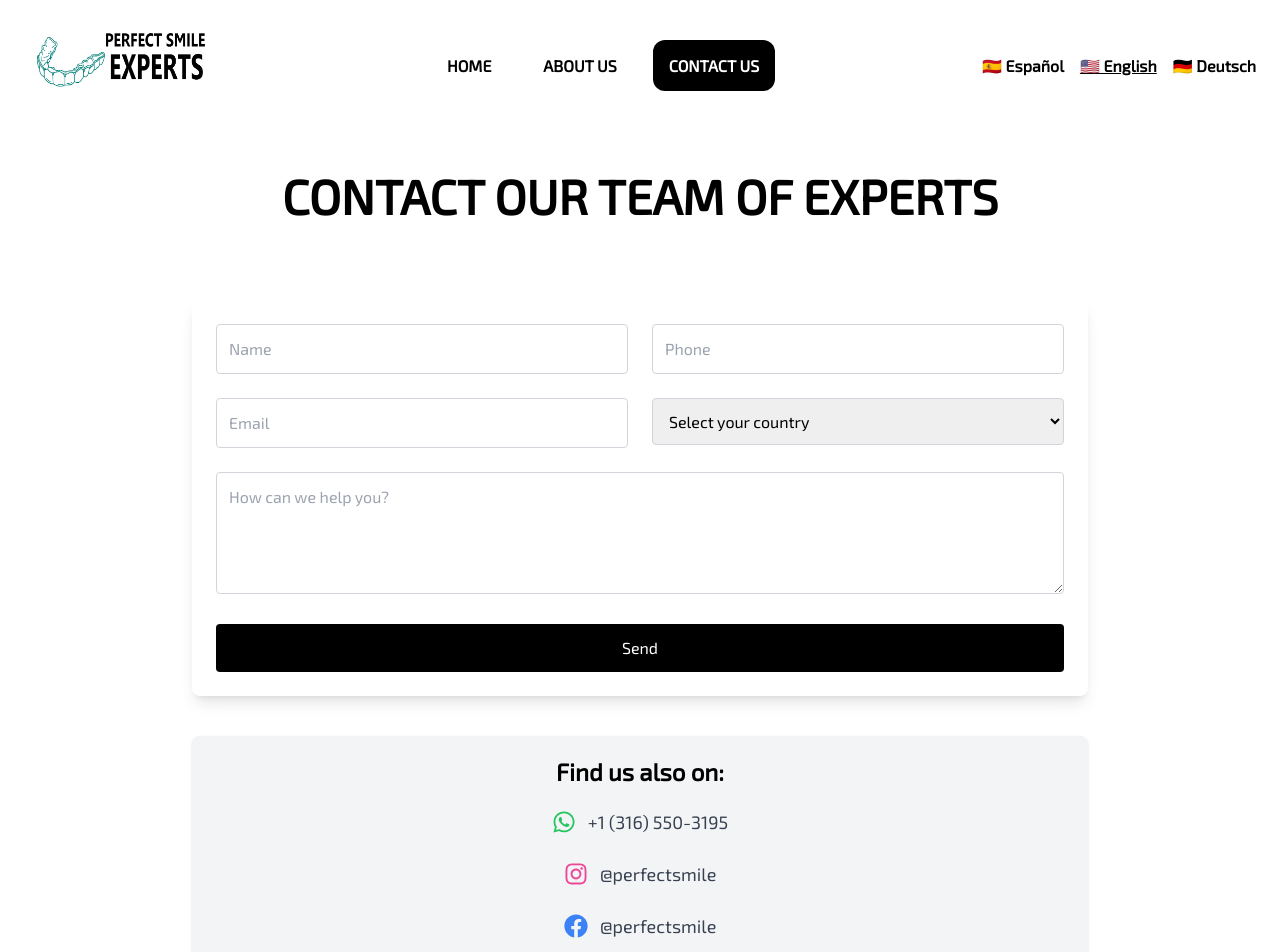
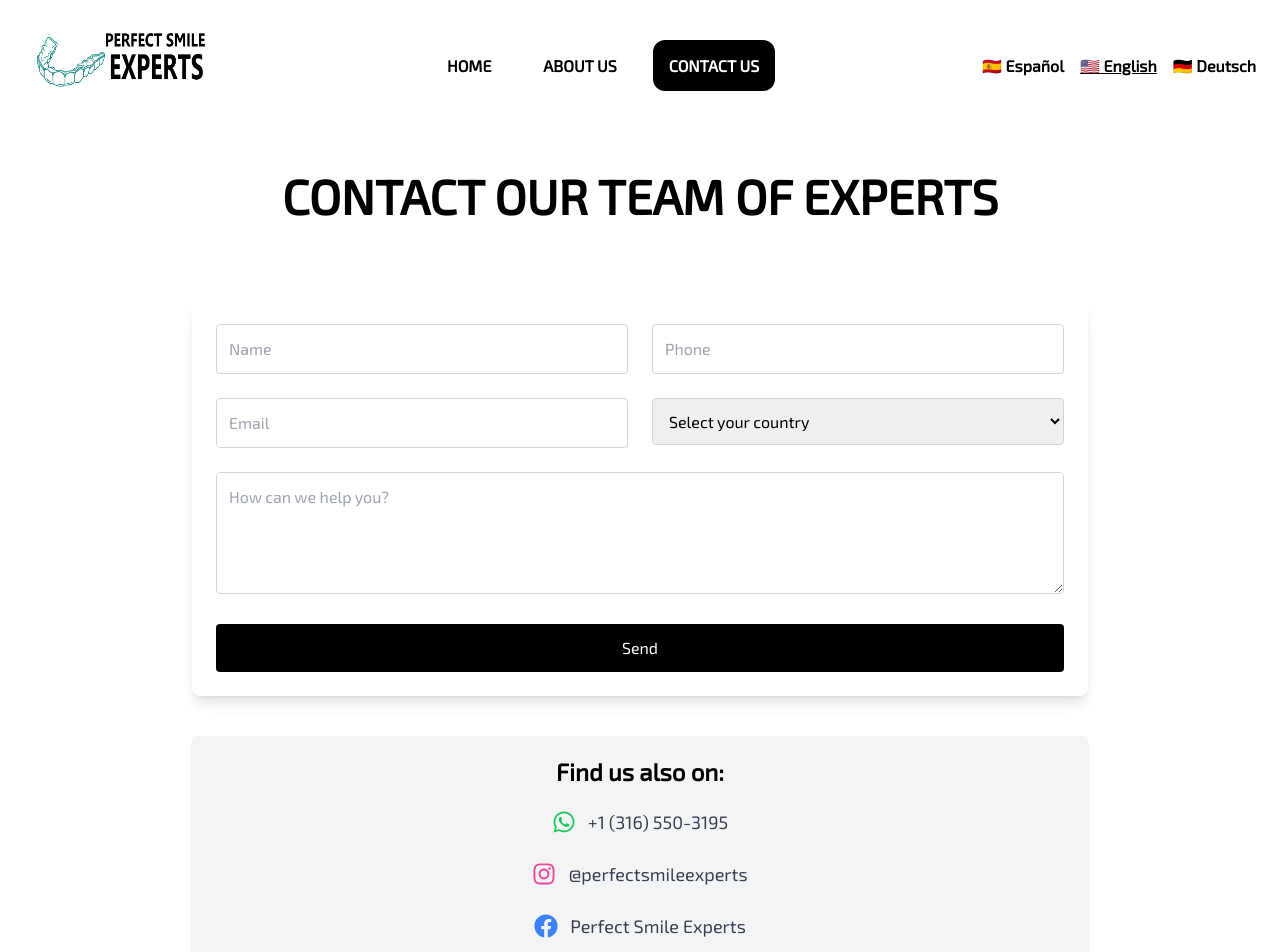
Before and after one commit to ReyPJ/PerfectSmile, a Next.js app: page /contact in a window 1280 px wide. Shown: the top 952 px of the page. Built offline with nearby package versions, Linux system fonts and the light colour scheme.

Commit message:
somechanges

```diff
--- a/app/contact/page.tsx
+++ b/app/contact/page.tsx
@@ -200,11 +200,11 @@ export default function Contact() {
                   </div>
                   <div className="flex items-center gap-3 text-lg font-medium text-gray-700">
                     <FaInstagram className="text-pink-500 text-2xl" />
-                    <span>@perfectsmile</span>
+                    <span>@perfectsmileexperts</span>
                   </div>
                   <div className="flex items-center gap-3 text-lg font-medium text-gray-700">
                     <FaFacebook className="text-blue-500 text-2xl" />
-                    <span>@perfectsmile</span>
+                    <span>Perfect Smile Experts</span>
                   </div>
                   <div className="flex items-center gap-3 text-lg font-medium text-gray-700">
                     <FaEnvelope className="text-gray-500 text-2xl" />
@@ -324,11 +324,11 @@ export default function Contact() {
                   </div>
                   <div className="flex items-center gap-3 text-lg font-medium text-gray-700">
                     <FaInstagram className="text-pink-500 text-2xl" />
-                    <span>@perfectsmile</span>
+                    <span>@perfectsmileexperts</span>
                   </div>
                   <div className="flex items-center gap-3 text-lg font-medium text-gray-700">
                     <FaFacebook className="text-blue-500 text-2xl" />
-                    <span>@perfectsmile</span>
+                    <span>Perfect Smile Experts</span>
                   </div>
                   <div className="flex items-center gap-3 text-lg font-medium text-gray-700">
                     <FaEnvelope className="text-gray-500 text-2xl" />
@@ -448,11 +448,11 @@ export default function Contact() {
                   </div>
                   <div className="flex items-center gap-3 text-lg font-medium text-gray-700">
                     <FaInstagram className="text-pink-500 text-2xl" />
-                    <span>@perfectsmile</span>
+                    <span>@perfectsmileexperts</span>
                   </div>
                   <div className="flex items-center gap-3 text-lg font-medium text-gray-700">
                     <FaFacebook className="text-blue-500 text-2xl" />
-                    <span>@perfectsmile</span>
+                    <span>Perfect Smile Experts</span>
                   </div>
                   <div className="flex items-center gap-3 text-lg font-medium text-gray-700">
                     <FaEnvelope className="text-gray-500 text-2xl" />
```
Also changed, not shown: public/stefe.jpg (added).
